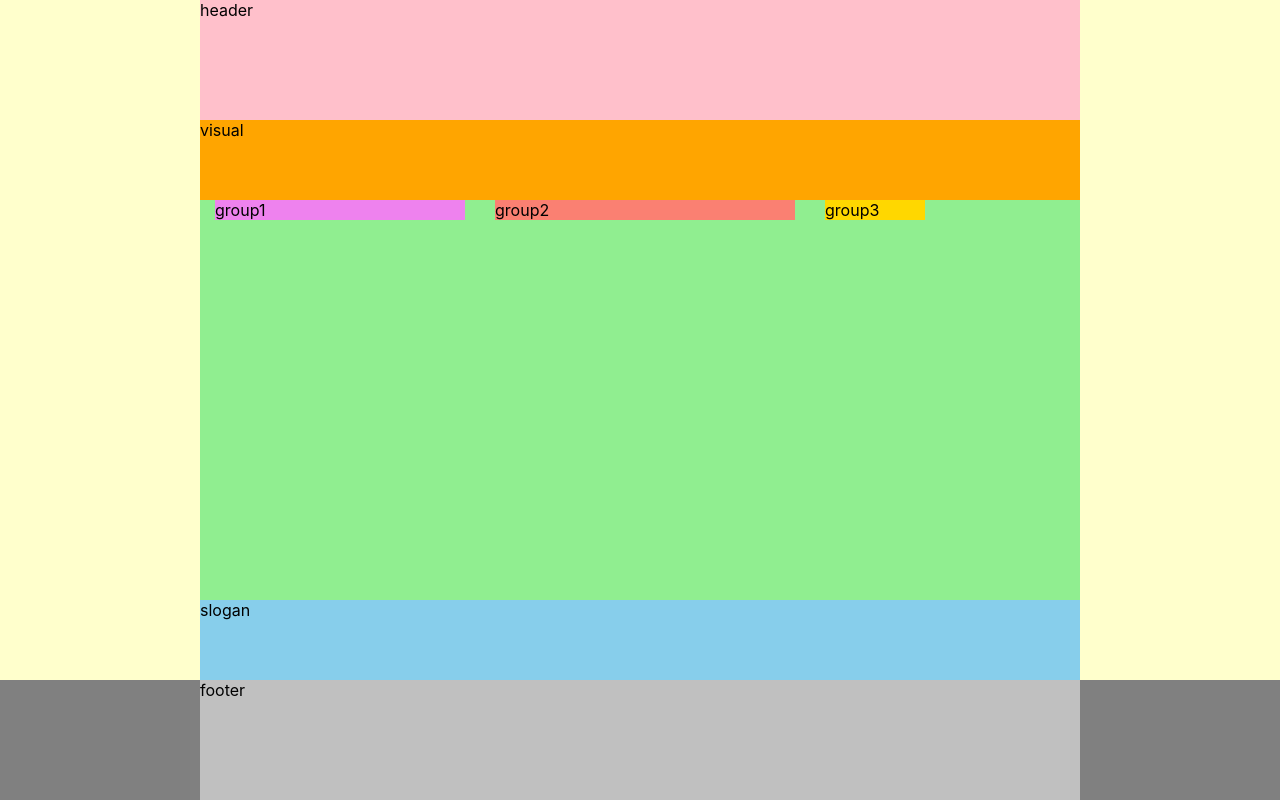
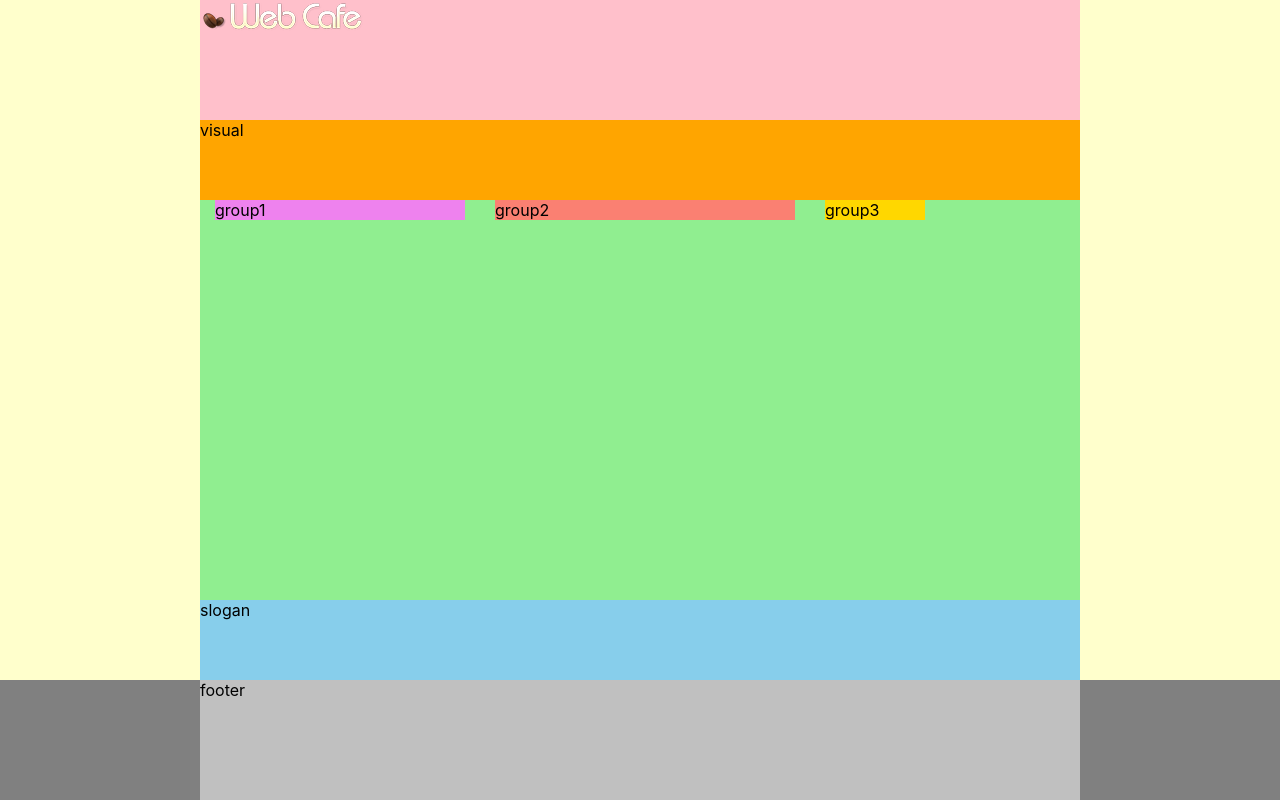
Before and after one commit to DoctorK4/HTML5, a plain HTML site: page index.html in a window 1280 px wide. Drawn offline with Linux system fonts and the light colour scheme; a web font is replaced by a local one.

```diff
--- a/index.html
+++ b/index.html
@@ -9,7 +9,14 @@
   <link rel="stylesheet" href="./styles/style.css" />
 </head>
 <body>
-  <header class="header">header</header>
+  <header class="header">
+    <h1 class="logo">
+      <a href="./index-complete.html">
+        <img src="./assets/logo.png" alt="" />
+
+      </a>
+    </h1>
+  </header>
   <div class="visual">visual</div>
   <main class="main">
     <div class="group group1">group1</div>
--- a/package.json
+++ /dev/null
@@ -1,5 +0,0 @@
-{
-  "devDependencies": {
-    "htmlhint": "^1.1.4"
-  }
-}
```
Also changed, not shown: 2 other files.
